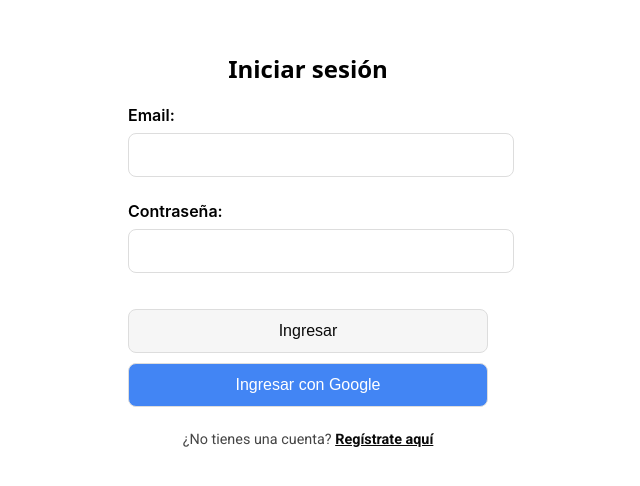
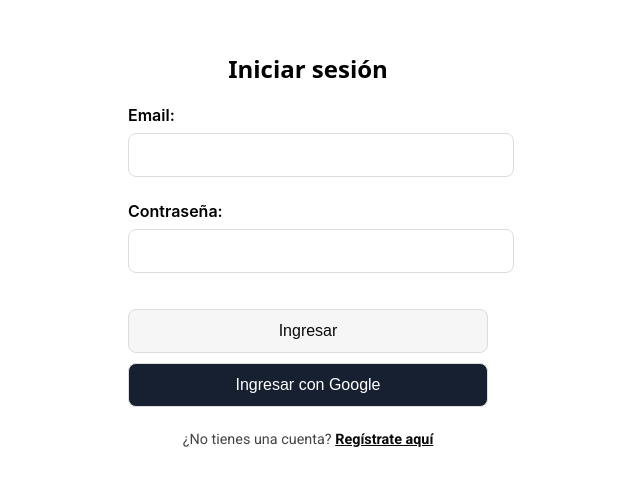
Before and after one commit to gasaga/BlackBelt, a React (Create React App) app: page /login in a window 1280 px wide. Shown: the top 486 px of the page, without its empty margins (332-972 px from the left). Built offline with nearby package versions, Linux system fonts and the light colour scheme; no server answers; a web font is replaced by a local one.

Commit message:
registro por usuario y password, color google cambiado

```diff
--- a/src/components/Login.js
+++ b/src/components/Login.js
@@ -122,7 +122,7 @@ const Login = () => {
         <button
           type="button"
           className={styles.loginButton}
-          style={{ background: '#4285F4', color: 'white', marginTop: '10px' }}
+          style={{ background: '#162030', color: 'white', marginTop: '10px' }}
           onClick={handleGoogleLogin}
         >
           Ingresar con Google
```
